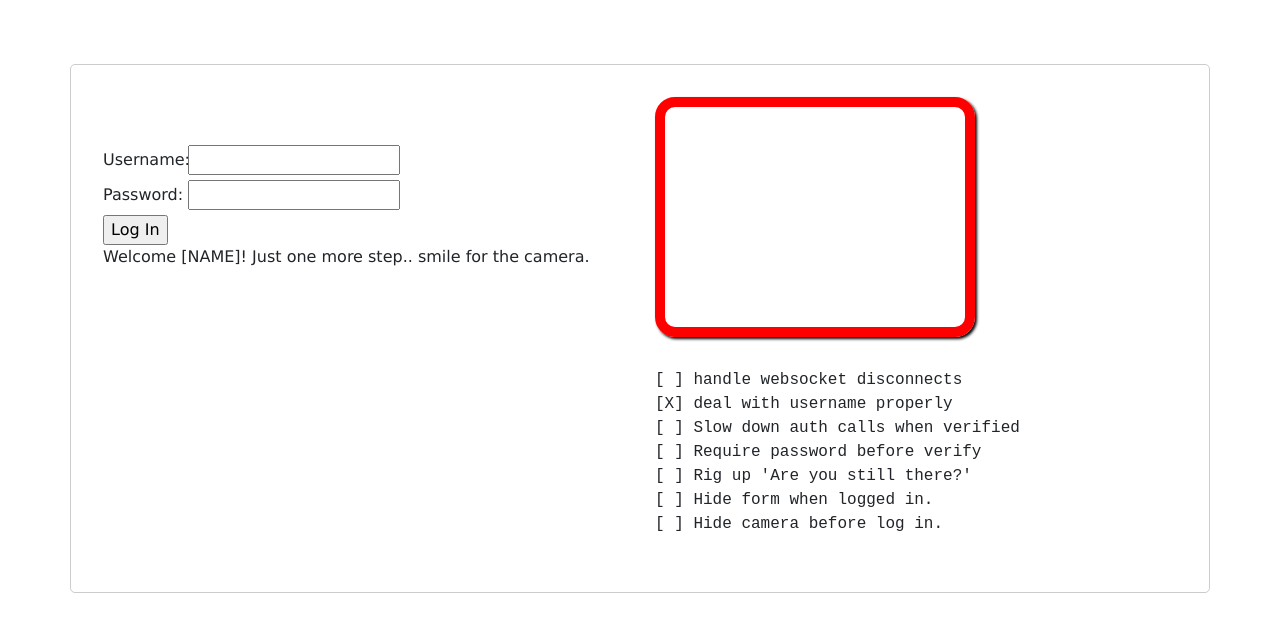
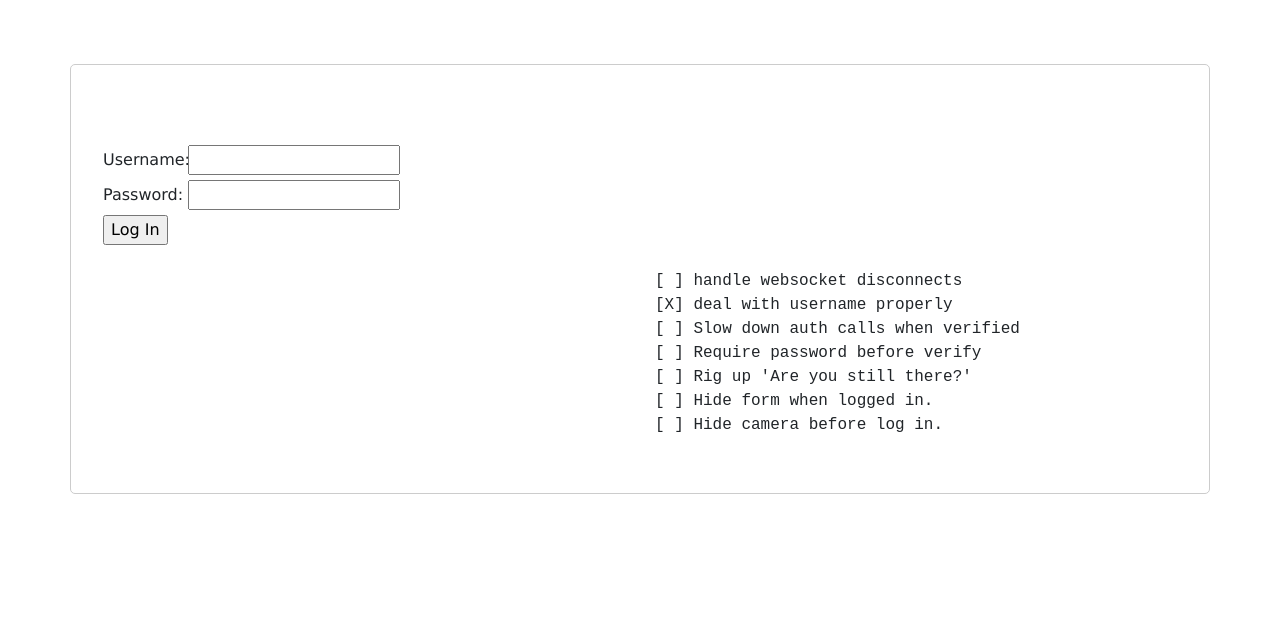
Before and after one commit to aaronpropst/rekoglog, a website: page static/index.html in a window 1280 px wide. Drawn offline with nearby package versions, Linux system fonts and the light colour scheme.

Commit message:
flow refactoring

```diff
--- a/static/capture.js
+++ b/static/capture.js
@@ -12,18 +12,27 @@ function setAuthorized(isAuthorized){
 }
 
 
+
+
+
 $().ready(()=>{
+    var fm;
     var faceRect;
+    var stats;
     socket = socketWrangler();
     socket.setMessageFn((event)=>{
         try{
             var resp = JSON.parse(event.data);
 
+            console.log(resp);
+
             if (typeof resp.Authenticated === 'boolean'){
                 setAuthorized(resp.Authenticated == true);
+                fm.setFlowState(2);
             }
             if (typeof resp.LoggedIn === 'boolean' && resp.LoggedIn){
                 //currentState = flowStates.LoggedIn
+                fm.setFlowState(1);
                 console.log(resp);
             }
 
@@ -39,6 +48,14 @@ $().ready(()=>{
                 $('#stats').text(JSON.stringify(stats,null,4));
             }
 
+            if (fm.getFlowStateName() === 'authhuman'){
+                if (stats.MouthOpen){
+                    fm.setFlowState(3);
+                }
+            }
+
+
+
 
             //console.log(resp);
         }
@@ -48,8 +65,10 @@ $().ready(()=>{
         }
     });
 
+
+
     //Set up the video viewer and drawing stuff
-  vm = videoManager();
+    var vm = videoManager();
     vm.setRenderer((vid,ctx,out)=>{
         ctx.clearRect(0, 0, out.width,out.height);
         ctx.drawImage(vid, 0, 0,out.width,out.height);
@@ -66,8 +85,9 @@ $().ready(()=>{
             }
             ctx.stroke();
         });
-  vm.init(document.getElementById('video'));
-  $('#video').show();
+        //$('#video').show();
+
+        var fm = flowManager(vm,socket);
 
 
         //Set up form
@@ -84,15 +104,6 @@ $().ready(()=>{
             }
             return false;
         });
-
-
-
-  //snap photos and send em to node-red
-  setInterval(()=>{
-    var blob = vm.takepicture();
-    socket.send(blob);
-  },2000);
-
 
     });
 
--- /dev/null
+++ b/static/flowManager.js
@@ -0,0 +1,86 @@
+function flowstate(obj){
+    this.name = obj.name;
+
+    [
+    "showForm",
+    "showVid",
+    "detectFace",
+    "authFace",
+    "detectGesture"].forEach(x => {
+      this[x] = boolOrFalse(obj[x]);
+    })
+
+    function boolOrFalse(x){
+      return (typeof x === 'boolean') ? x : false;
+    }
+}
+
+
+function flowManager(videoManager,socket){
+    var vm = videoManager;
+    var socket = socket;
+    var snapInterval;
+    var flow=[
+        new flowstate({
+            name: "login",
+            showForm: true,
+        }),
+        new flowstate({
+            name: "auth",
+            showVid: true,
+            authFace: true,
+            detectFace: true,
+        }),
+        new flowstate({
+            name: "authhuman",
+            showVid: true,
+            detectFace: true,
+            detectGesture: true,
+        }),
+        new flowstate({
+            name: "inside",
+        })
+
+    ];
+    var currentFS = 0;
+    setFlowState(currentFS);
+
+    function setFlowState(fsIndex){
+        currentFS = fsIndex;
+        fs = flow[fsIndex];
+
+        $('#login').toggle(fs.showForm);
+        $('#welcomeMessage').toggle(fs.name == 'auth');
+        $('#areYouHuman').toggle(fs.name == 'authhuman');
+        $('#video').toggle(fs.showVid);
+        $('#allowedAccess').toggle(fs.name == 'inside');
+
+        if (fs.showVid && !vm.initialized()){
+            vm.init(document.getElementById('video'));
+        }else if (!fs.showVid && flow[currentFS -1] && flow[currentFS -1].showVid){   //transition to turn off vid..
+            vm.stop();
+        }
+
+        if (fs.authFace || fs.detectFace){
+              //snap photos and send em to node-red
+            snapInterval = setInterval(()=>{
+                var blob = vm.takepicture();
+                socket.send(blob);
+            },2000);
+
+        }else{
+            if (snapInterval){
+                clearInterval(snapInterval);
+            }
+        }
+    }
+
+    function getFlowStateName(){
+        return flow[currentFS].name;
+    }
+
+    return {
+        setFlowState: setFlowState,
+        getFlowStateName: getFlowStateName
+    }
+}
--- a/static/index.html
+++ b/static/index.html
@@ -7,7 +7,7 @@
 	<link rel="stylesheet" href="https://stackpath.bootstrapcdn.com/bootstrap/4.1.2/css/bootstrap.min.css" type="text/css" media="all">
 	<!-- <link rel="stylesheet" href="bootstrap.min.css" type="text/css" media="all"> -->
 	<script src="https://ajax.googleapis.com/ajax/libs/jquery/3.2.1/jquery.min.js"></script>
-
+	<script src="flowManager.js"></script>
 	<script src="videoManager.js"></script>
 	<script src="socketWrangler.js"></script>
 	<script src="rekogUtils.js"></script>
@@ -102,7 +102,13 @@
 				<input id="loginButton" type="submit" value="Log In" />
 			</form>
 			<div id="welcomeMessage">
-				Welcome [NAME]!  Just one more step.. smile for the camera.
+				Hello [NAME]!  Just a couple more steps.. smile for the camera.
+			</div>
+			<div id="areYouHuman">
+				Not bad.  But are you human?  Open your mouth.
+			</div>
+			<div id="allowedAccess">
+				You seem like good people.  Welcome to the site.
 			</div>
 		</div>
 
--- a/static/rekogUtils.js
+++ b/static/rekogUtils.js
@@ -11,7 +11,10 @@ rekogUtils = function(){
         Mustache: onlySure(deets.Mustache),
         Eyeglasses: onlySure(deets.Eyeglasses),
         Gender: onlySure(deets.Gender),
-        Emotion: deets.Emotions[0].Type
+        MouthOpen: onlySure(deets.MouthOpen),
+        Smile: onlySure(deets.Smile),
+        Emotion: deets.Emotions[0].Type,
+        //All: deets
       }
 
       return stats;
--- a/static/videoManager.js
+++ b/static/videoManager.js
@@ -1,5 +1,5 @@
 
-videoManager = (function(){
+videoManager = function(){
     var video = document.createElement('video');
     var canvas = document.createElement('canvas');
     var context = canvas.getContext('2d');
@@ -11,6 +11,7 @@ videoManager = (function(){
     var out;
     var ctx;
     var renderfn;
+    var initialized = false;
 
     function init (outputCanvas){
         out = outputCanvas;
@@ -46,6 +47,11 @@ videoManager = (function(){
                 }
             })();
         });
+        initialized = true;
+    }
+    function stop(){
+        video.pause();
+
     }
 
     function setRenderer(fn){
@@ -102,7 +108,9 @@ videoManager = (function(){
 
     return {
         init: init,
+        stop: stop,
         setRenderer: setRenderer,
-      takepicture: takepicture
+        takepicture: takepicture,
+        initialized: ()=>{return initialized}
     }
-  });
+}
```
Also changed, not shown: flows.json (+37 -7 lines). Lines whose indentation alone changed are shown as unchanged.
